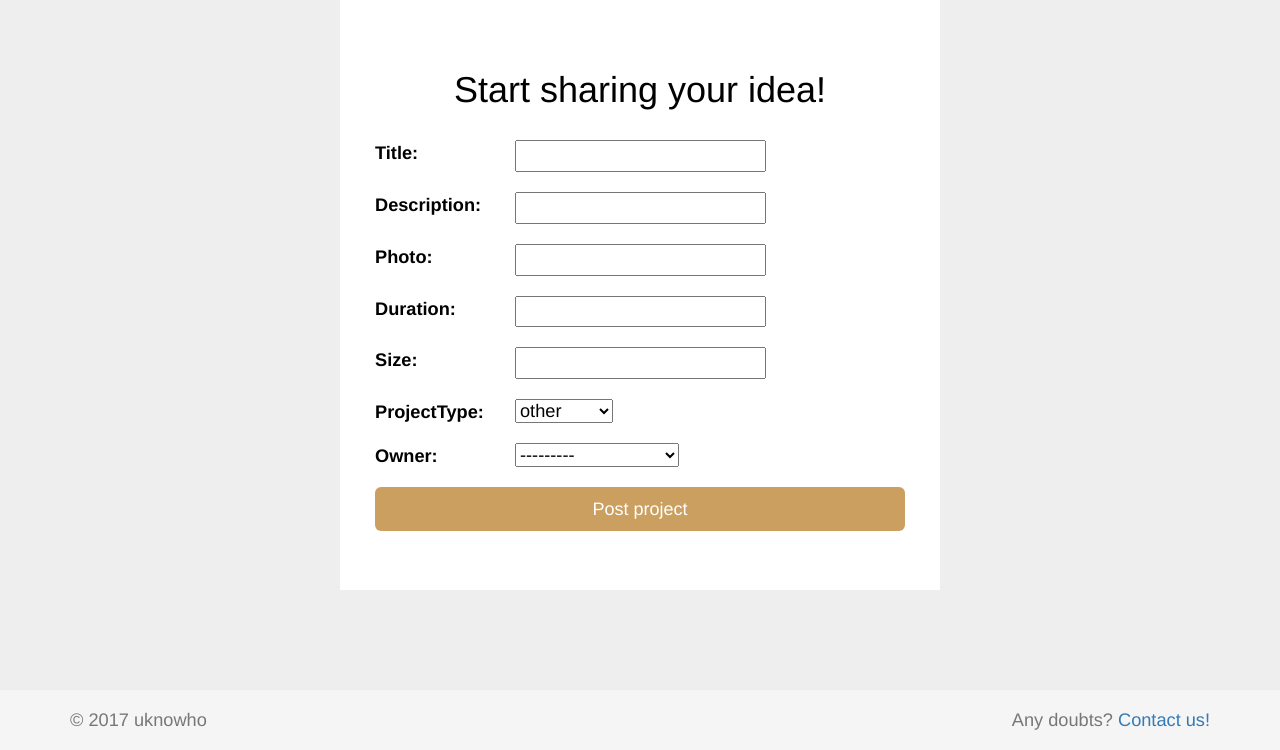
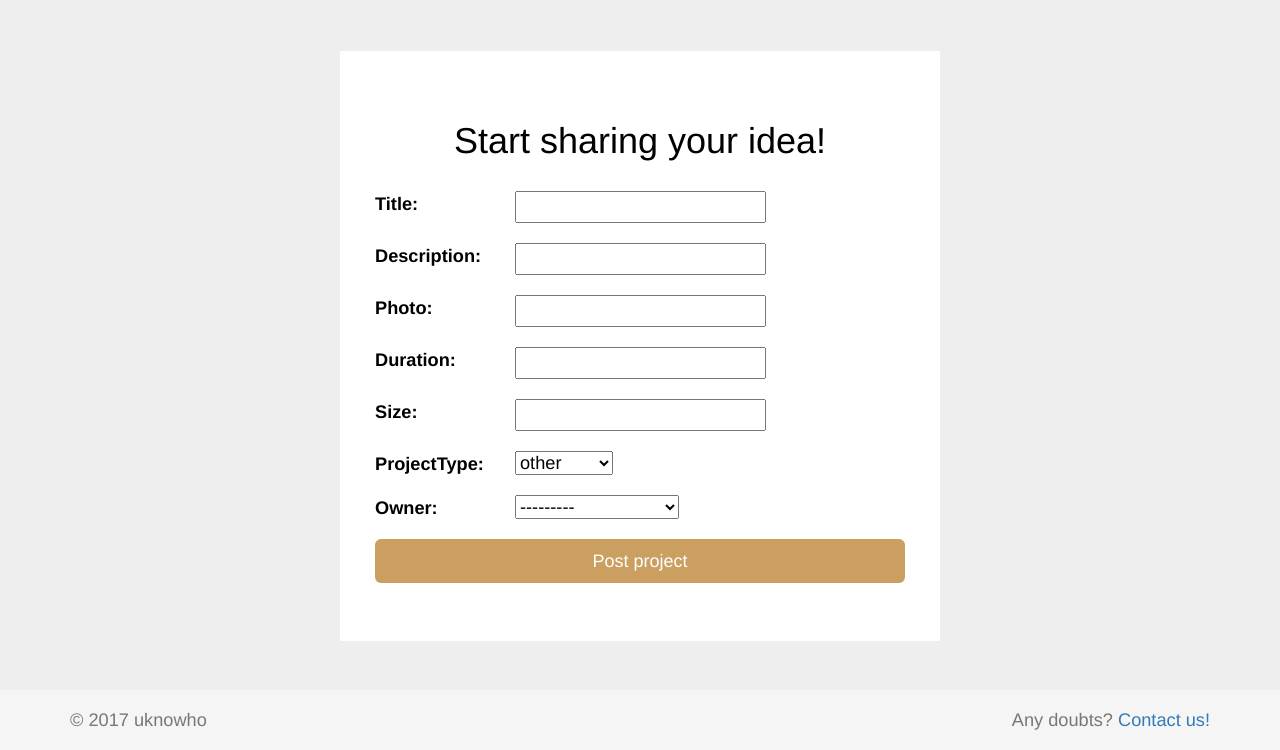
Before and after one commit to Mrrvm/uknowho, a Django app: page /createproj/ in a window 1280 px wide. Shown: the part 50-800 px from the top of the page. Run offline with Django 3.2, Linux system fonts and the light colour scheme; a user stored in the database is signed in; data comes from the database, SQL or seed files in the repository; both versions use the stored data as it was after the commit; some libraries are stand-ins or nearby versions.

Commit message:
end project

```diff
--- a/uknowho/projects/static/projects/style.css
+++ b/uknowho/projects/static/projects/style.css
@@ -198,8 +198,8 @@
 }
 
 @media (min-width: 600px) {
-    .CreateCtn {
-      margin-bottom: 10%;
+    .createCtn {
+      margin-top: 4%;
       width: 600px;
     }
 }
```
Also changed, not shown: uknowho/db.sqlite3.
